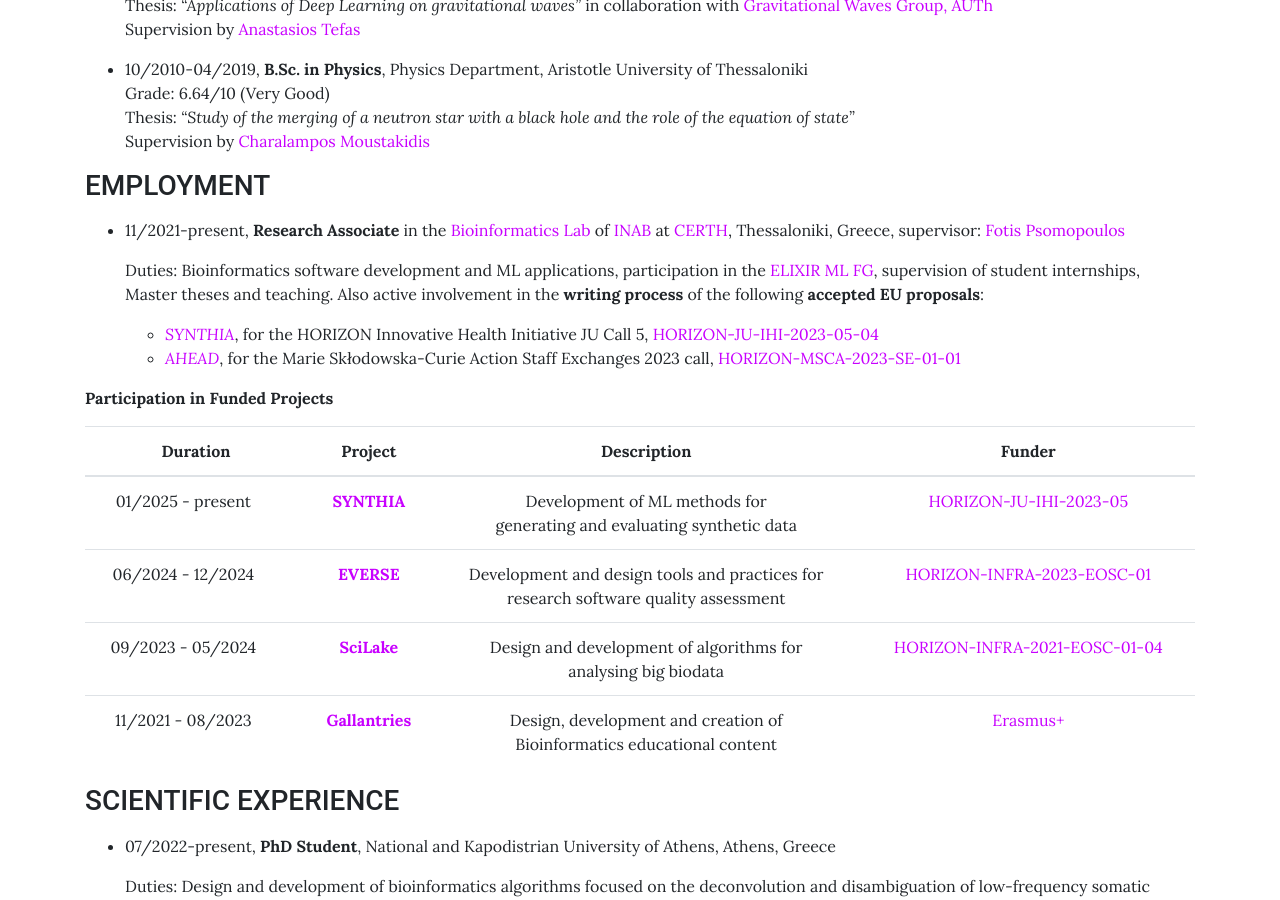
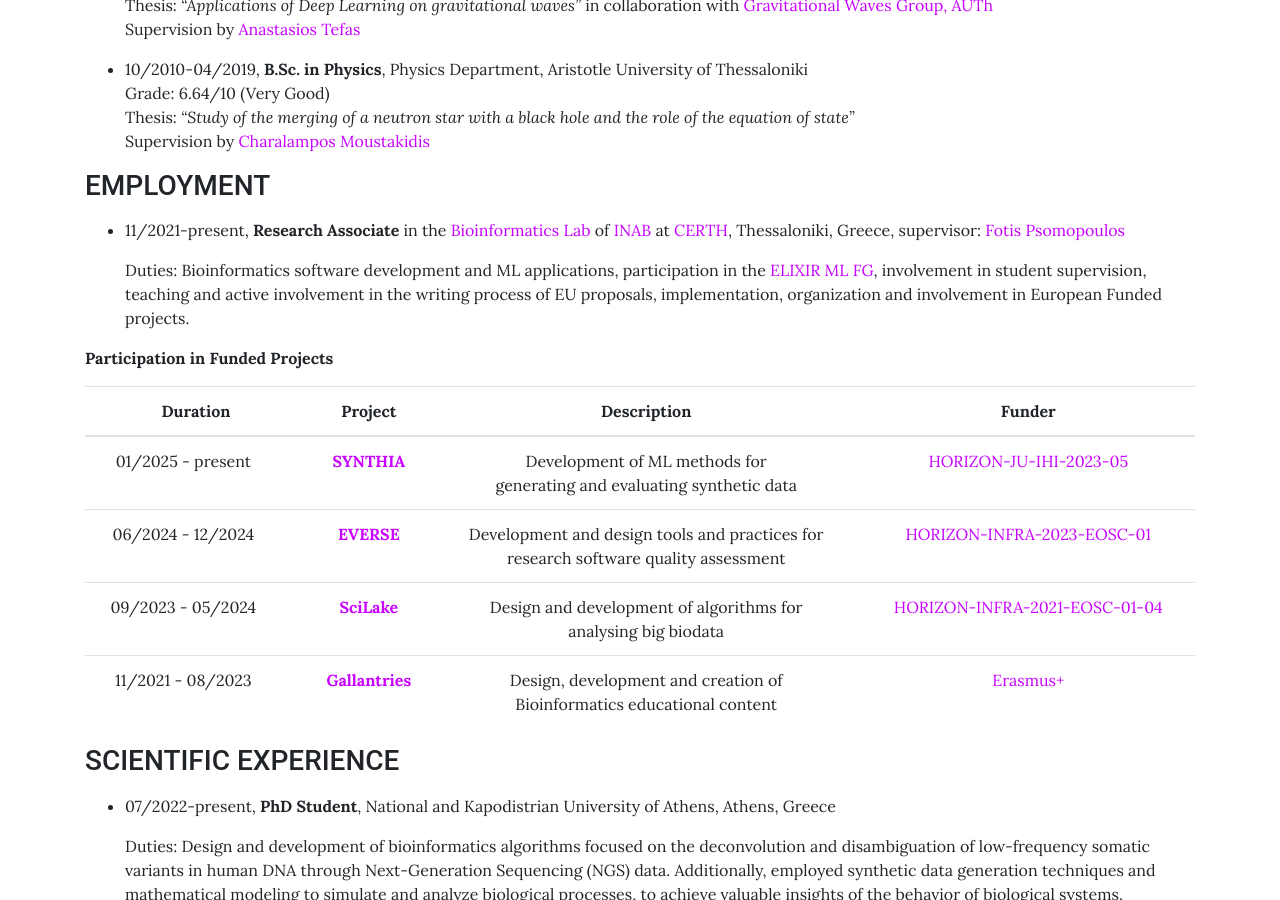
Before and after one commit to sfragkoul/sfragkoul.github.io, a Jekyll site: the page built from pages/CV.md, in a window 1280 px wide and 900 px high, scrolled down 517 px. Built offline with Jekyll 4.4.1, drawn with Linux system fonts in a browser that asks for light colours.

Commit message:
Update CV.md

```diff
--- a/pages/CV.md
+++ b/pages/CV.md
@@ -28,10 +28,7 @@
 
 - 11/2021-present,  **Research Associate** in the [Bioinformatics Lab](https://biodataanalysisgroup.github.io/) of [INAB](https://inab.certh.gr/) at [CERTH](https://www.certh.gr/root.en.aspx), Thessaloniki, Greece, supervisor: [Fotis Psomopoulos](https://scholar.google.gr/citations?user=Fp0LAqsAAAAJ&hl=en)
 
-   Duties: Bioinformatics software development and ML applications, participation in the [ELIXIR ML FG](https://elixir-europe.org/focus-groups/machine-learning), supervision of student internships, Master theses and teaching. Also active involvement in the **writing process** of the following **accepted EU proposals**:
-
-  - [*SYNTHIA*](https://ec.europa.eu/info/funding-tenders/opportunities/portal/screen/how-to-participate/org-details/999999999/project/101172872/program/43108390/details), for the HORIZON Innovative Health Initiative JU Call 5, [HORIZON-JU-IHI-2023-05-04](https://ec.europa.eu/info/funding-tenders/opportunities/portal/screen/opportunities/topic-details/horizon-ju-ihi-2023-05-04)
-  - [*AHEAD*](https://ec.europa.eu/info/funding-tenders/opportunities/portal/screen/how-to-participate/org-details/999999999/project/101183031/program/43108390/details), for the Marie Skłodowska-Curie Action Staff Exchanges 2023 call, [HORIZON-MSCA-2023-SE-01-01](https://ec.europa.eu/info/funding-tenders/opportunities/portal/screen/opportunities/topic-details/horizon-msca-2023-se-01-01)
+   Duties: Bioinformatics software development and ML applications, participation in the [ELIXIR ML FG](https://elixir-europe.org/focus-groups/machine-learning), involvement in student supervision, teaching and active involvement in the writing process of EU proposals,  implementation, organization and involvement in European Funded projects.
 
 **Participation in Funded Projects**
 
```
